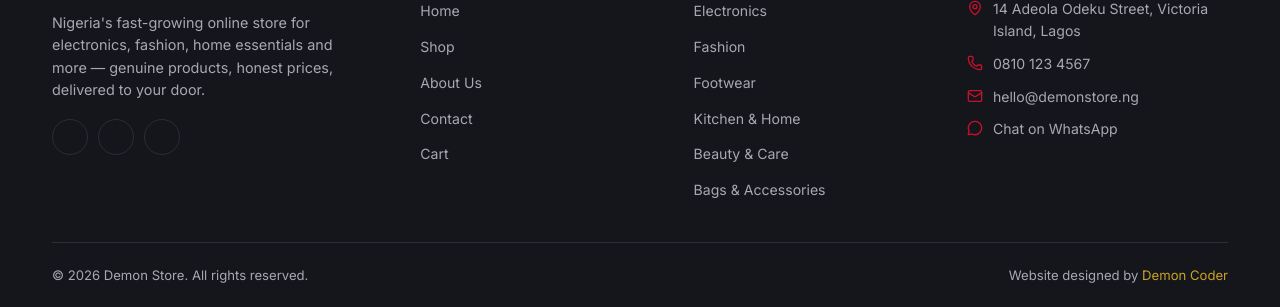
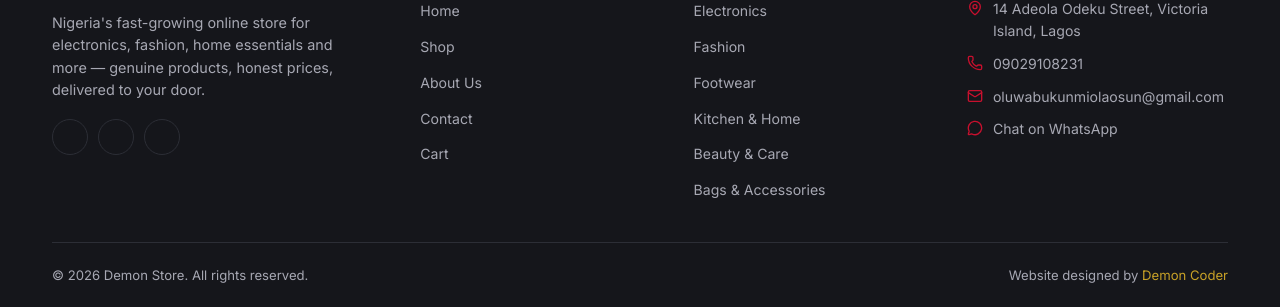
Before and after one commit to demoncoder-lab/Demon-store-and-E-commerce, a plain HTML site: page contact.html in a window 1280 px wide. Shown: the part 1544-1851 px from the top of the page. Drawn offline with nearby package versions, Linux system fonts and the light colour scheme.

Commit message:
Update contact.html

```diff
--- a/contact.html
+++ b/contact.html
@@ -163,8 +163,8 @@
         <h4>Contact Us</h4>
         <ul>
           <li class="footer-contact-item"><i data-lucide="map-pin"></i><address>14 Adeola Odeku Street, Victoria Island, Lagos</address></li>
-          <li class="footer-contact-item"><i data-lucide="phone"></i><a href="tel:+2348101234567">0810 123 4567</a></li>
-          <li class="footer-contact-item"><i data-lucide="mail"></i><a href="mailto:hello@demonstore.ng">hello@demonstore.ng</a></li>
+          <li class="footer-contact-item"><i data-lucide="phone"></i><a href="tel:+2349029108231">09029108231</a></li>
+          <li class="footer-contact-item"><i data-lucide="mail"></i><a href="mailto: oluwabukunmiolaosun@gmail.com">oluwabukunmiolaosun@gmail.com</a></li>
           <li class="footer-contact-item"><i data-lucide="message-circle"></i><a href="#" id="footerWhatsappLink" target="_blank" rel="noopener">Chat on WhatsApp</a></li>
         </ul>
       </div>
```
